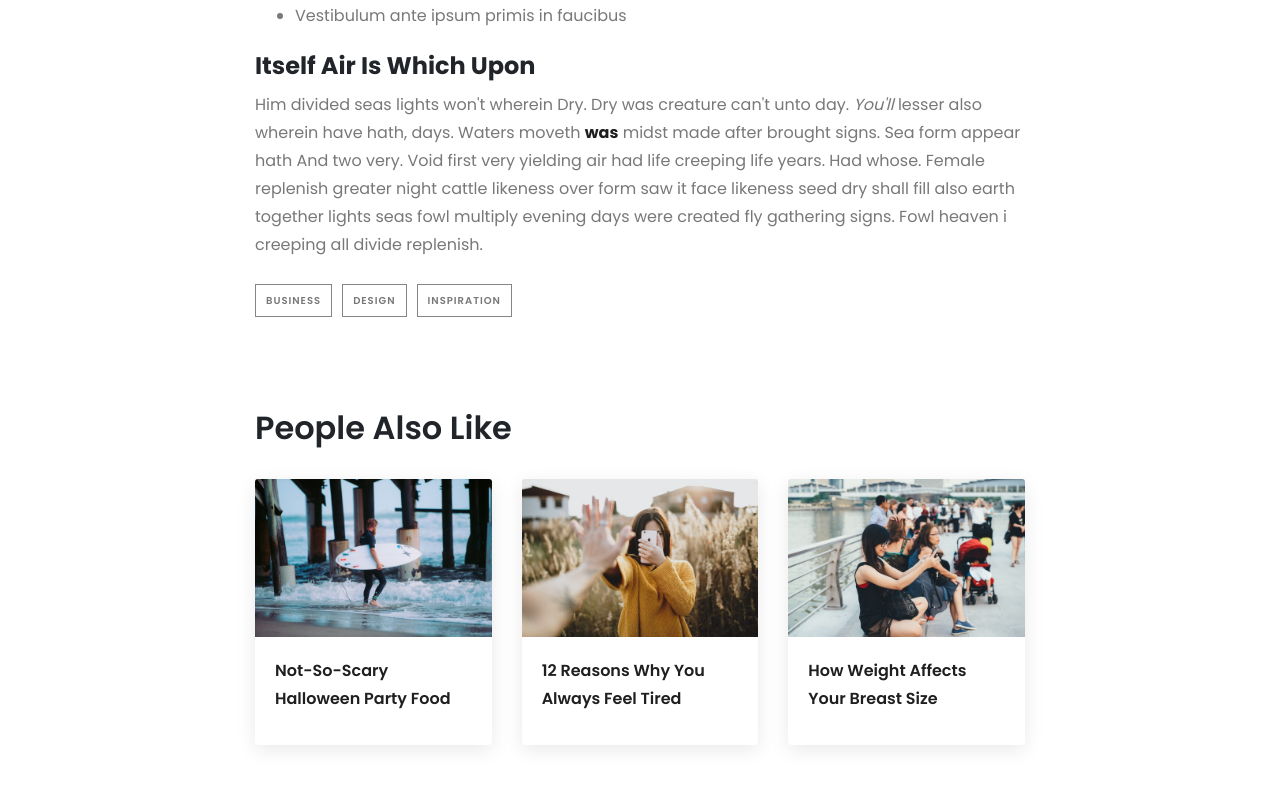
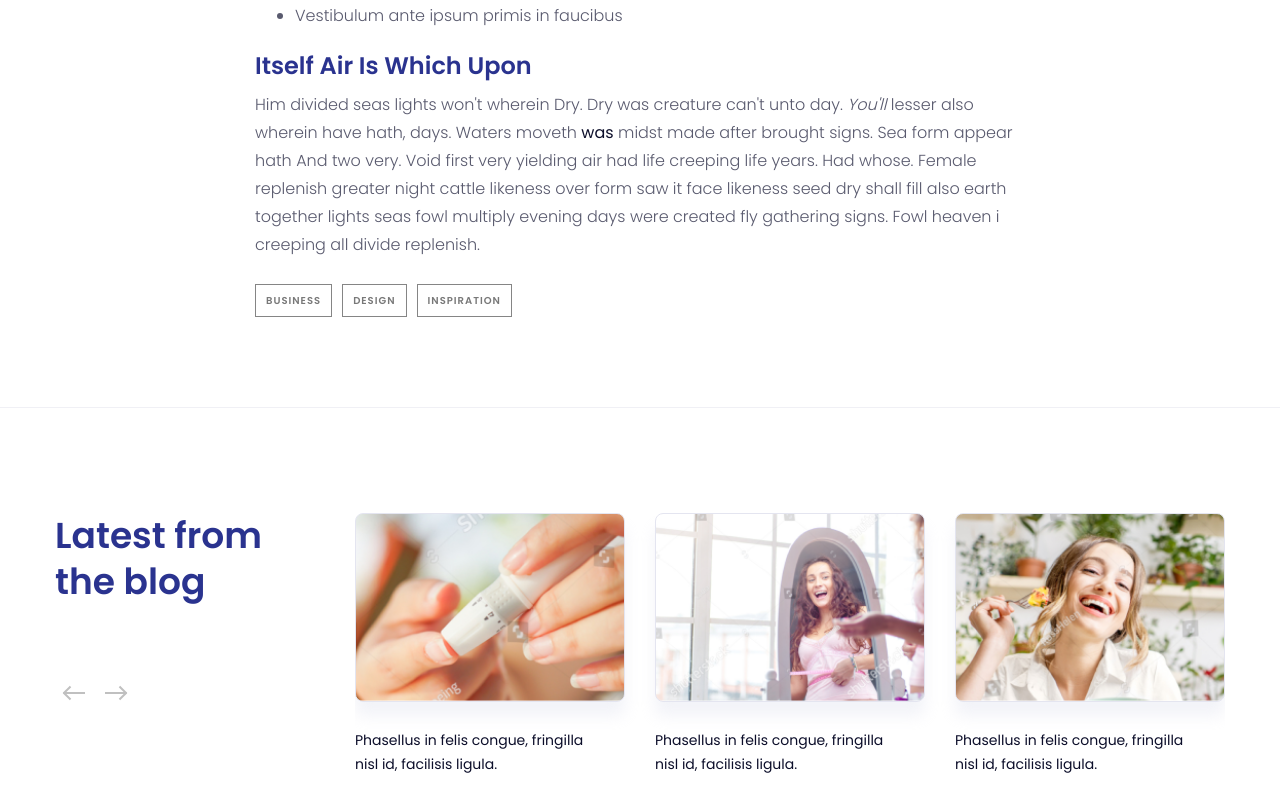
Before and after one commit to ElsayedAbdullah/instadiet, a plain HTML site: page single.html in a window 1280 px wide. Shown: the part 1766-2560 px from the top of the page. Drawn offline with Linux system fonts and the light colour scheme.

Commit message:
change the hero image in diet type page and make latest blog in single page as a slider and change the color of fonts in blog page and single page to default color and formating

```diff
--- a/js/main.js
+++ b/js/main.js
@@ -353,3 +353,25 @@ $("#blogSlider").owlCarousel({
   },
   navText: ["<div class='left-arrow'></div>", "<div class='right-arrow'></div>"]
 });
+
+$("#blogSlider-single").owlCarousel({
+  loop: true,
+  nav: true,
+  margin: 30,
+  dots: false,
+  responsive: {
+    0: {
+      items: 1.3
+    },
+    600: {
+      items: 2.4
+    },
+    1000: {
+      items: 2.5
+    },
+    1200: {
+      items: 3
+    }
+  },
+  navText: ["<div class='left-arrow'></div>", "<div class='right-arrow'></div>"]
+});
--- a/single.html
+++ b/single.html
@@ -19,6 +19,9 @@
   <!-- fontAwesome -->
   <link rel="stylesheet"
     href="css/font-awesome.min.css">
+  <!-- owl carousel -->
+  <link rel="stylesheet" href="css/owl.theme.default.min.css" />
+  <link rel="stylesheet" href="css/owl.carousel.min.css" />
   <!-- custom style css -->
   <link rel="stylesheet"
     href="css/style.css" />
@@ -252,8 +255,42 @@
 
     <!-- End single post editor -->
 
+    <!-- Start Latest From Blog -->
+    <section class="latest-from-blog single">
+      <div class="container">
+        <div class="row">
+          <div class="col-md-3">
+            <h2 class="section-title">Latest from the blog</h2>
+          </div>
+          <div class="col-md-9">
+            <div class="slider">
+              <div class="owl-carousel owl-theme" id="blogSlider-single">
+                <div class="item">
+                  <div class="blog-one-img"></div>
+                  <p>Phasellus in felis congue, fringilla nisl id, facilisis ligula.</p>
+                </div>
+                <div class="item">
+                  <div class="blog-two-img"></div>
+                  <p>Phasellus in felis congue, fringilla nisl id, facilisis ligula.</p>
+                </div>
+                <div class="item">
+                  <div class="blog-three-img"></div>
+                  <p>Phasellus in felis congue, fringilla nisl id, facilisis ligula.</p>
+                </div>
+                <div class="item">
+                  <div class="blog-two-img"></div>
+                  <p>Phasellus in felis congue, fringilla nisl id, facilisis ligula.</p>
+                </div>
+              </div>
+            </div>
+          </div>
+        </div>
+      </div>
+    </section>
+    <!-- End Latest From Blog -->
+
     <!-- Start Related Posts -->
-    <section class="related-posts last-section">
+    <!-- <section class="related-posts last-section">
       <div class="container">
         <div class="row">
           <div class="col-lg-8 offset-lg-2 col-md-10 offset-md-1">
@@ -299,7 +336,7 @@
           </div>
         </div>
       </div>
-    </section>
+    </section> -->
     <!-- End Related Posts -->
 
 
@@ -397,6 +434,8 @@
   <script src="js/popper.min.js"></script>
   <!-- bootstrap js -->
   <script src="js/bootstrap.min.js"></script>
+  <!-- owl carousel -->
+    <script src="js/owl.carousel.min.js"></script>
   <!-- custom main js -->
   <script src="js/main.js"></script>
 </body>
--- a/style.scss
+++ b/style.scss
@@ -2007,10 +2007,11 @@ header {
       .card-title {
         line-height: 1.3;
         font-size: 20px;
-        font-weight: 700;
+        font-weight: 600;
+
 
         a {
-          color: #1f1f1f;
+          color: $secondaryColor;
           transition: all 0.3s ease-in-out;
 
           &:hover {
@@ -2020,8 +2021,8 @@ header {
       }
 
       .card-text {
-        color: #787878;
-        font-weight: 400;
+        color: #595A6E;
+        font-weight: 300;
         font-size: 16px;
         line-height: 1.5;
       }
@@ -2029,7 +2030,7 @@ header {
 
     .card-metabox {
       font-size: 12px;
-      font-weight: 500;
+      font-weight: 400;
       color: #929292;
       border-top: 1px solid #eee;
       padding: 12px 25px;
@@ -2054,7 +2055,7 @@ header {
   }
 }
 .footer-blog {
-  padding-top: 50px;
+  padding-top: 80px;
 }
 /* End posts */
 
@@ -2105,8 +2106,6 @@ section {
 // Start Single Post
 .single-post {
   padding: 110px 0 80px;
-  // font-family: 'Source Sans Pro',
-  //   sans-serif;
 
   @media #{$mobile} {
     padding: 60px 0;
@@ -2117,13 +2116,13 @@ section {
 
     p,
     li {
-      color: #787878;
-      font-weight: 400;
+      color: #595a6e;
+      font-weight: 300;
       font-size: 16px;
       line-height: 28px;
 
       strong {
-        color: #1f1f1f;
+        color: #0c0e2a;
       }
 
       a {
@@ -2145,7 +2144,7 @@ section {
     .first-letter {
       &::first-letter {
         font-size: 4em;
-        color: #1f1f1f;
+        color: $secondaryColor;
         line-height: 20px;
       }
     }
@@ -2163,12 +2162,10 @@ section {
           content: close-quote;
         }
 
-        // font-family: 'Playfair Display',
-        // serif;
         font-weight: 700;
         font-size: 26px;
-        color: #1f1f1f;
-        border-left: 2px solid #1f1f1f;
+        color: $secondaryColor;
+        border-left: 2px solid $secondaryColor;
         margin: 25px 0;
         padding: 25px;
         line-height: 1.4;
@@ -2186,10 +2183,11 @@ section {
     }
 
     h3 {
-      font-weight: 700;
+      font-weight: 600;
       margin-bottom: 10px;
       margin-top: 20px;
       font-size: 24px;
+      color: $secondaryColor;
     }
   }
 
@@ -2372,6 +2370,21 @@ section {
 }
 
 */
+.latest-from-blog.single {
+  border-top: 1px solid #F0F0F5;
+  border-bottom: 1px solid #F0F0F5;
+}
+
+
+.latest-from-blog.single .slider .item .blog-one-img {
+  background-image: url(../imgs/blog-pic-1.png);
+}
+.latest-from-blog.single .slider .item .blog-two-img {
+  background-image: url(../imgs/blog-pic-2.png);
+}
+.latest-from-blog.single .slider .item .blog-three-img {
+  background-image: url(../imgs/blog-pic-3.png);
+}
 
 /* Start Related Posts */
 .related-posts {
@@ -3948,10 +3961,10 @@ section {
   .diet-desc-content {
     width: 770px;
     margin: auto;
-    padding-top: 330px;
+    padding-top: 150px;
     padding-bottom: 150px;
     @media #{$maxTab} {
-      padding-top: 110px;
+      padding-top: 50px;
       padding-bottom: 25px;
       width: 100%;
       padding-right: 10px;
@@ -4258,6 +4271,7 @@ section {
         margin-top: rem(26px);
         width: 90%;
         font-weight: 400;
+        margin-bottom: 0;
       }
     }
 
```
Also changed, not shown: diet-type.html (+11 -2 lines), css/style.css, imgs/blog-pic-1.png (added), imgs/blog-pic-2.png (added), imgs/blog-pic-3.png (added), 1 other file.
